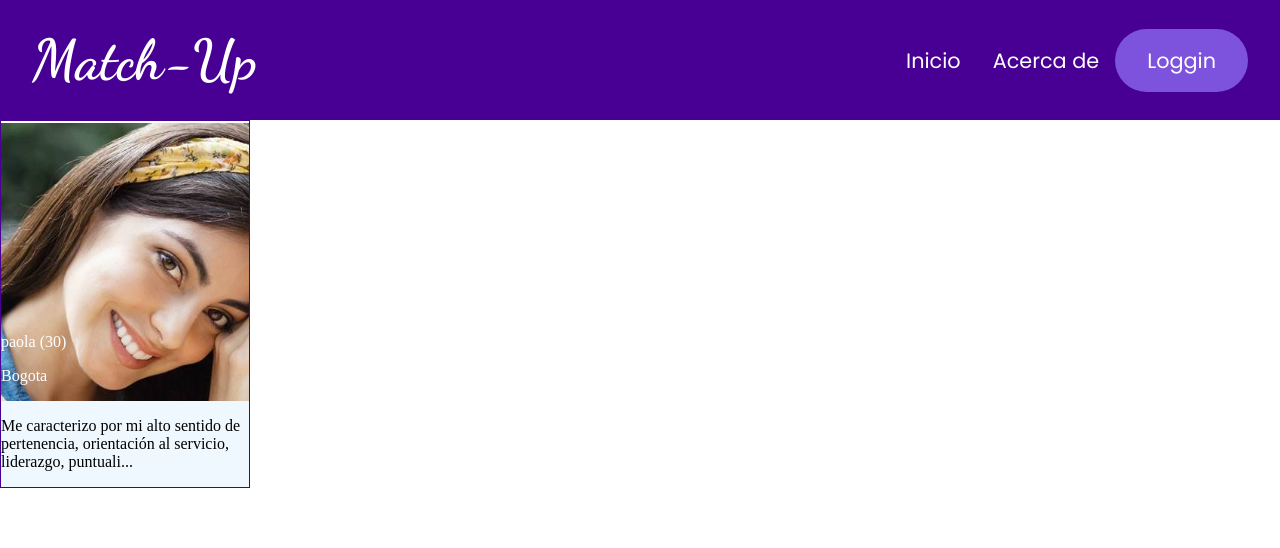
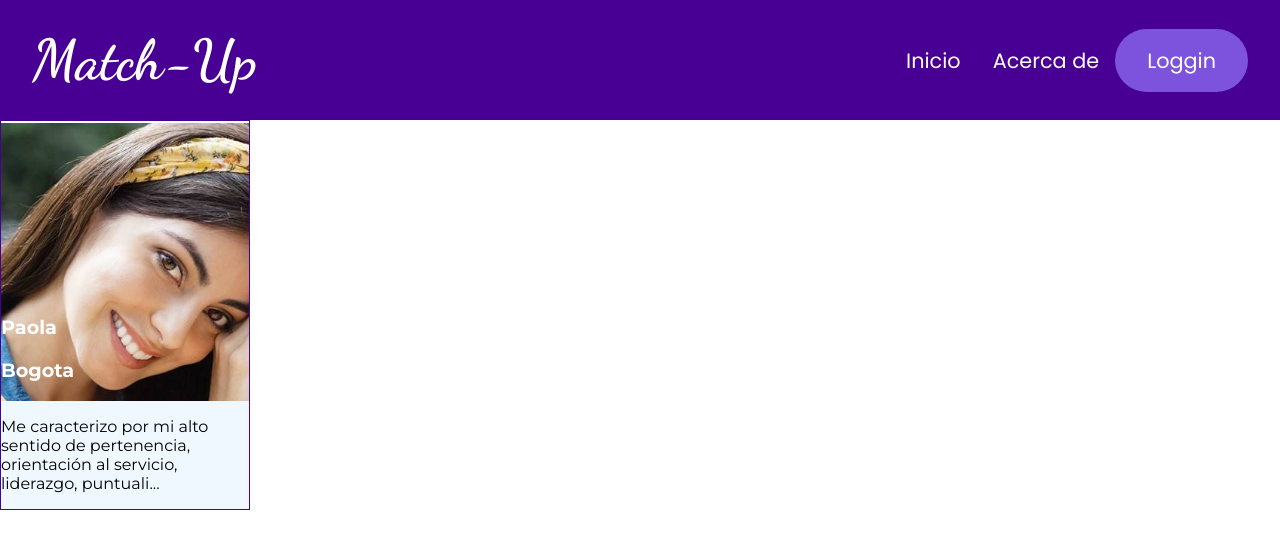
Before and after one commit to JairoSolarteRodriguez/match-app-front, a React (Create React App) app: page / in a window 1280 px wide. Shown: the top 548 px of the page. Built offline with nearby package versions, Linux system fonts and the light colour scheme.

Commit message:
merge card

```diff
--- a/src/components/Card/Card.css
+++ b/src/components/Card/Card.css
@@ -1,5 +1,6 @@
 *{
     box-sizing: border-box;
+    font-family: var(--font);
 }
 
 .papa{
@@ -8,7 +9,7 @@
     width: 250px;
     display: flex;
     flex-direction: column;
-
+    font-family: var(--font);
 }
 
 /* div:first-child{
@@ -21,4 +22,7 @@
     color: white;
     display: flex;
     align-items: flex-end;
+    font-family: var(--font);
+    font-size: 1.2rem;
+    font-weight: bold;
 }
--- a/src/components/Card/Card.jsx
+++ b/src/components/Card/Card.jsx
@@ -7,7 +7,7 @@ const Card = () => {
       <div class='hijo'>
          {/* <img src={imagenprueba}  alt=""  /> */}
          <div class="xx">
-         <p>paola (30)</p>
+         <p>Paola</p>
          <p>Bogota</p>
          </div>
 
--- a/src/index.css
+++ b/src/index.css
@@ -1,8 +1,10 @@
 @import url('https://fonts.googleapis.com/css2?family=Dancing+Script:wght@400;500;600;700&family=Poppins:ital,wght@0,100;0,200;0,300;0,400;0,500;0,600;0,700;0,800;0,900;1,400&display=swap');
+@import url('https://fonts.googleapis.com/css2?family=Montserrat:ital,wght@0,100;0,200;0,300;0,400;0,600;0,700;0,800;0,900;1,100;1,300&display=swap');
 *{
   --dark-purple: #470093;
   --light-purple: #7D53DE;
   --gray: #E7E7E7;
+  --font: 'Montserrat', sans-serif;
 }
 
 body {
--- a/src/views/Home/Home.jsx
+++ b/src/views/Home/Home.jsx
@@ -1,10 +1,11 @@
 import React from 'react'
 import Card from '../../components/Card/Card'
+import './Home.css'
 
 const Home = () => {
-  return <>
+  return <main className='container'>
     <Card/>
-  </>
+  </main>
 }
 
 export default Home
```
Also changed, not shown: src/views/Home/Home.css (added).
